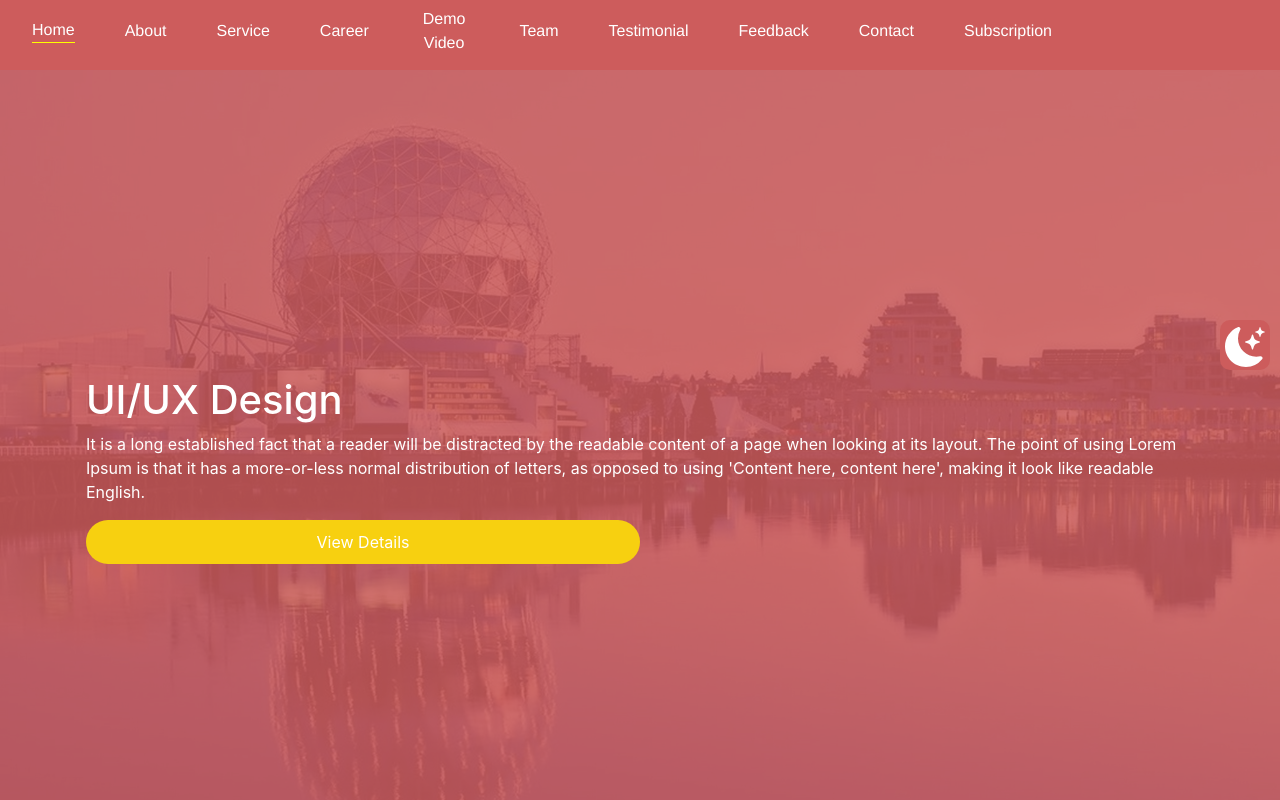
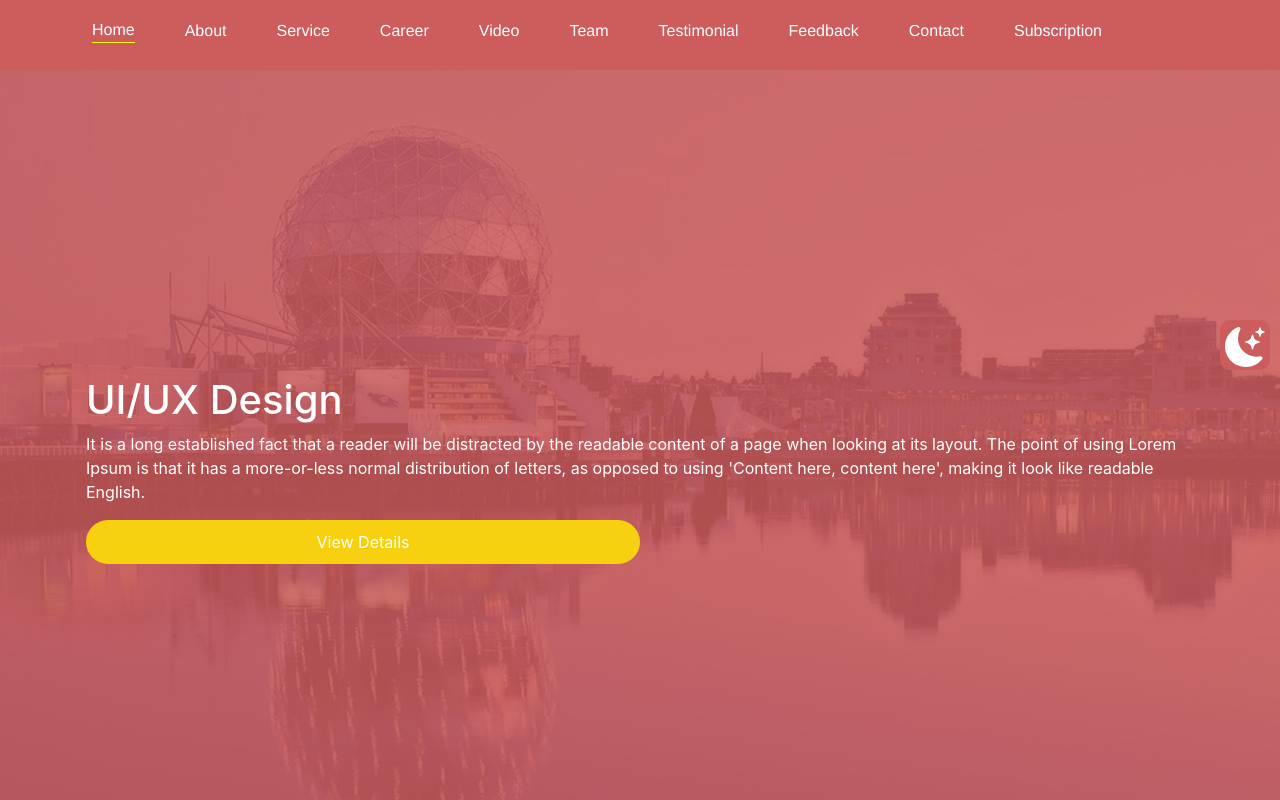
Before and after one commit to Yazdani1/React-Single-Page-Web-App-With-Smooth-Scrolling, a React (Create React App) app in the folder client/: page / in a window 1280 px wide. Shown: the top 800 px of the page. Built offline with nearby package versions, Linux system fonts and the light colour scheme; no server answers.

Commit message:
new fetures added

```diff
--- a/client/src/App.js
+++ b/client/src/App.js
@@ -28,7 +28,7 @@ const App = () => {
   return (
     <ThemeContext.Provider value={{ theme, toggleTheme }}>
       <Navbar toggleTheme={toggleTheme} theme={theme} />
-      <NavbarMobile />
+      <NavbarMobile toggleTheme={toggleTheme} theme={theme} />
       <Home toggleTheme={toggleTheme} theme={theme} />
 
       <div className="main-app" id={theme}>
--- a/client/src/components/Contact/Contact.js
+++ b/client/src/components/Contact/Contact.js
@@ -34,7 +34,7 @@ const Contact = () => {
           });
           console.log(result.error);
         } else {
-          toast.success("Post Created Successfully! ", {
+          toast.success("Your e-mail sent successfully! ", {
             position: toast.POSITION.TOP_RIGHT,
           });
           setName("");
--- a/client/src/components/Home/home.css
+++ b/client/src/components/Home/home.css
@@ -51,7 +51,7 @@
   justify-content: center;
   /* background-color: rgb(219, 142, 142); */
   height: 50px;
-  background-color: #CD5C5C;
+  background-color: #cd5c5c;
   width: 50px;
   right: 0;
   margin-right: 10px;
@@ -67,20 +67,16 @@
   border-radius: 10px;
   cursor: pointer;
   z-index: 1;
-
 }
-
 
 @media (max-width: 1000px) {
   .theme-chang {
-    background-color: #9dd60b;
+    /* background-color: #9dd60b;
     margin-right: 50px;
-    z-index: 1;
-
+    z-index: 1; */
+    display: none;
   }
 }
-
-
 
 .theme-icon {
   animation: rotation infinite 3s linear;
--- a/client/src/components/Navbar/Navbar.js
+++ b/client/src/components/Navbar/Navbar.js
@@ -61,7 +61,7 @@ const Navbar = ({ toggleTheme, theme }) => {
 
         <li className="nav-item">
           <Link to="video" spy={true} smooth={true} offset={-100}>
-            Demo Video
+            Video
           </Link>
         </li>
 
@@ -113,9 +113,9 @@ const Navbar = ({ toggleTheme, theme }) => {
           </Link>
         </li>
 
-        <li className="nav-item">
-          {/* <ReactSwitch onChange={toggleTheme} checked={theme==="light"}/> */}
-        </li>
+        {/* <li className="nav-item">
+          <ReactSwitch onChange={toggleTheme} checked={theme==="light"}/>
+        </li> */}
       </ul>
 
       {/* Normal way to do single page using id of the main container */}
--- a/client/src/components/Navbar/NavbarMobile.js
+++ b/client/src/components/Navbar/NavbarMobile.js
@@ -2,8 +2,9 @@ import React, { useState } from "react";
 import "./navmobile.css";
 import { GiHamburgerMenu } from "react-icons/gi";
 import { Link } from "react-scroll";
+import ReactSwitch from "react-switch";
 
-const NavbarMobile = () => {
+const NavbarMobile = ({ toggleTheme, theme }) => {
   const [open, setOpen] = useState(false);
 
   const handleClick = () => {
@@ -16,6 +17,7 @@ const NavbarMobile = () => {
         <p>
           <GiHamburgerMenu size={25} onClick={handleClick} />
         </p>
+
       </div>
 
       {open ? (
@@ -118,6 +120,10 @@ const NavbarMobile = () => {
                 Contact
               </Link>
             </li>
+
+            <li className="nav-item">
+              <ReactSwitch onChange={toggleTheme} checked={theme === "light"} />
+            </li>
           </ul>
         </div>
       ) : null}
--- a/client/src/components/Navbar/navmobile.css
+++ b/client/src/components/Navbar/navmobile.css
@@ -10,6 +10,8 @@
   -webkit-box-shadow: 3px -2px 10px 4px rgba(0, 0, 0, 0.43);
   -moz-box-shadow: 3px -2px 10px 4px rgba(0, 0, 0, 0.43);
 }
+
+
 
 .responsivenav-for-frontclient {
   position: sticky;
--- a/client/src/components/video/Video.js
+++ b/client/src/components/video/Video.js
@@ -17,7 +17,7 @@ const Video = () => {
       <div className=" container video-section" id="video">
         <div className="video-title">
           <Flip left>
-            <h5>Video Demo</h5>
+            <h5>Video</h5>
             <span className="line"></span>
           </Flip>
         </div>
```
